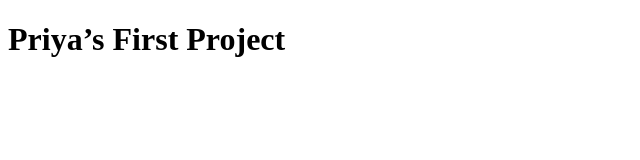
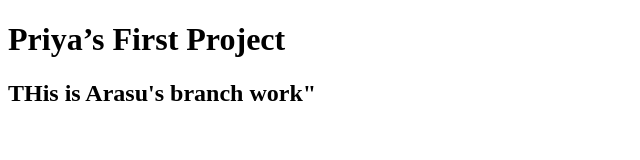
Before and after one commit to jkpriya/firstproject, a plain HTML site: page index.html in a window 1280 px wide. Shown: the whole page, without its empty margins (0-640 px from the left). Drawn offline with Linux system fonts and the light colour scheme.

Commit message:
Update index.html

```diff
--- a/index.html
+++ b/index.html
@@ -9,6 +9,7 @@
 <body>
     <div class="container">
         <h1>Priya’s First Project</h1>
+        <h2>THis is Arasu's branch work"
     </div>
 
 </body>
```
